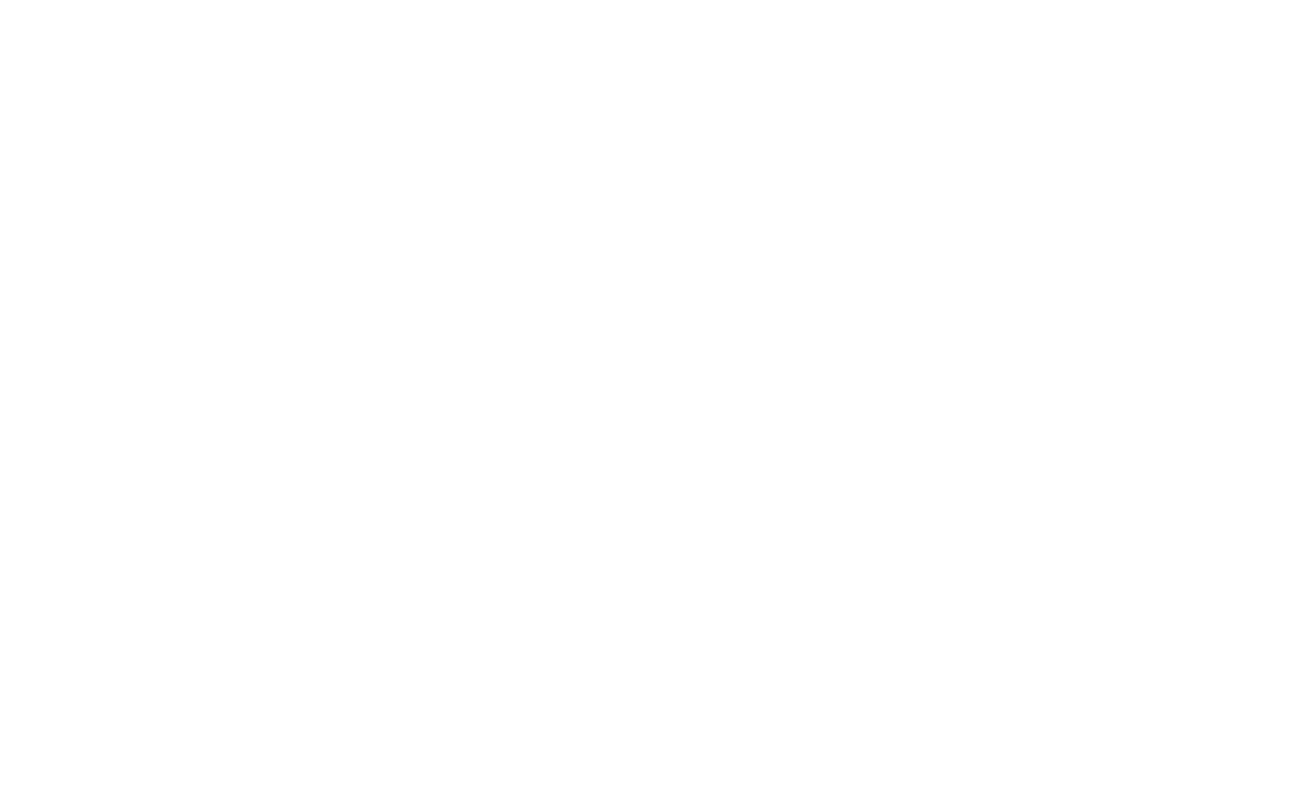
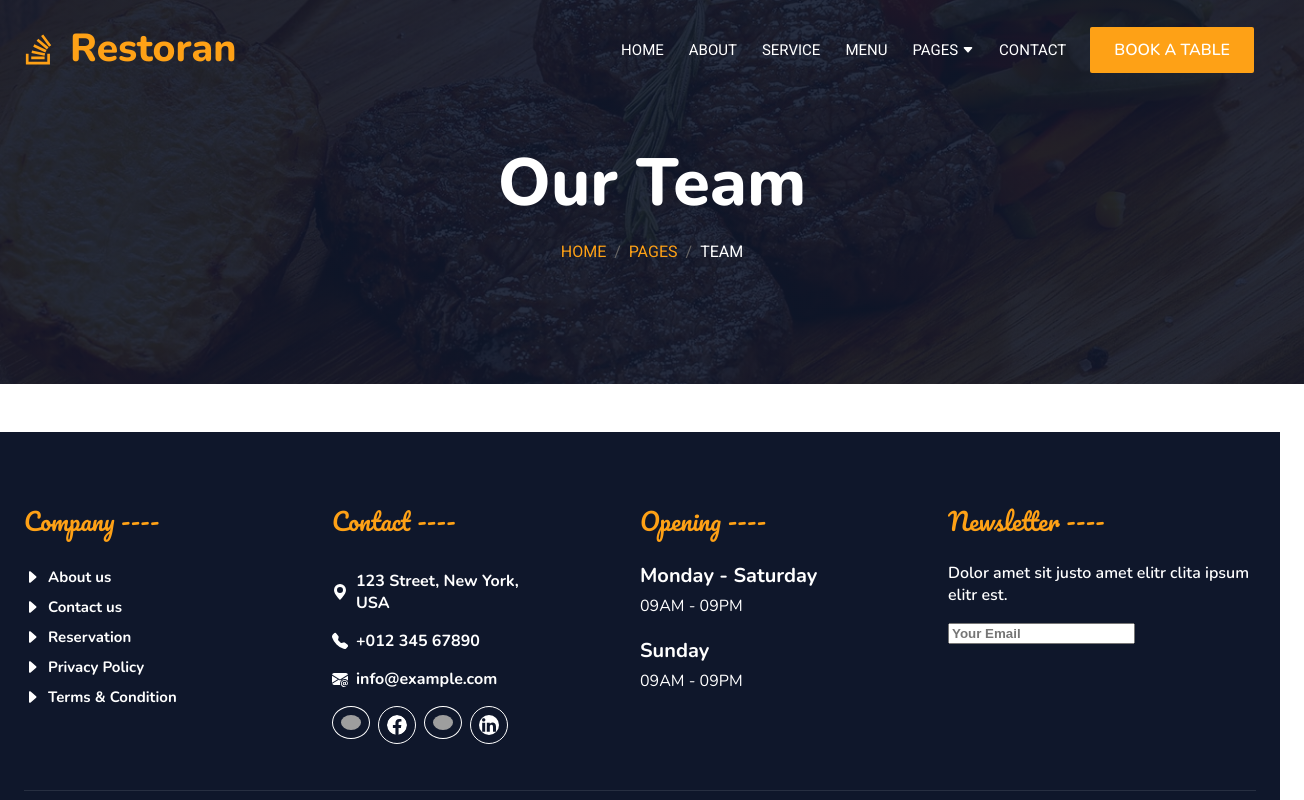
Before and after one commit to marcospinelli7/dojo-exercise-restaurant, a React (Create React App) app: page /team in a window 1280 px wide. Before the commit this address had no page. Shown: the top 800 px of the page, 1304 px wide, since content can reach past the window. Built offline with nearby package versions, Linux system fonts and the light colour scheme; grey boxes are pictures that could not be loaded; the HTML template or start-up script is replaced by a standard one.

Commit message:
Set up all app pages, set all available routes on the Navbar

```diff
--- a/src/App.js
+++ b/src/App.js
@@ -4,15 +4,21 @@ import { BrowserRouter, Routes, Route } from "react-router-dom";
 //components
 import { PageLayout } from "./components";
 //pages
-import { About, Homepage } from "./pages";
+import { AboutPage, BookingPage, ContactPage, Homepage, MenuPage, ServicePage, TeamPage, TestimonialPage } from "./pages";
 
 function App() {
   return (
     <BrowserRouter>
       <Routes>
         <Route path="/" element={<PageLayout />}>
-        <Route index element={<Homepage />} />
-        <Route path="/about" element={<About />} />
+          <Route index element={<Homepage />} />
+          <Route path="/about" element={<AboutPage />} />
+          <Route path="/service" element={<ServicePage />} />
+          <Route path="/menu" element={<MenuPage />} />
+          <Route path="/testimonial" element={<TestimonialPage />} />
+          <Route path="/booking" element={<BookingPage />} />
+          <Route path="/team" element={<TeamPage />} />
+          <Route path="/contact" element={<ContactPage />} />
         </Route>
       </Routes>
     </BrowserRouter>
--- a/src/components/Navbar/Navbar.jsx
+++ b/src/components/Navbar/Navbar.jsx
@@ -24,9 +24,9 @@ const Navbar = () => {
       <div className="navbar-links">
         <ul>
           <li><Link className="nav-item" to="/">Home</Link></li>
-          <li><Link className="nav-item" to="/">About</Link></li>
-          <li><Link className="nav-item" to="/">Service</Link></li>
-          <li><Link className="nav-item" to="/">Menu</Link></li>
+          <li><Link className="nav-item" to="/about">About</Link></li>
+          <li><Link className="nav-item" to="/service">Service</Link></li>
+          <li><Link className="nav-item" to="/menu">Menu</Link></li>
           <li>
             <div className="navbar-dropdown" onMouseEnter={() => { setIsDropdownOpen(false)}} onMouseLeave={() => {
             setTimeout(() => {
@@ -38,17 +38,18 @@ const Navbar = () => {
               </div>
               {!isDropdownOpen ? (
                 <div className="dropdown">
-                <Link className="nav-item" to="/">Booking</Link>
-                <Link className="nav-item" to="/">Our Team</Link>
-                <Link className="nav-item" to="/">Testimonial</Link>
+                <Link className="nav-item" to="/booking">Booking</Link>
+                <Link className="nav-item" to="/team">Our Team</Link>
+                <Link className="nav-item" to="/testimonial">Testimonial</Link>
                 </div>
               ) : ""}
             </div>
           </li>
-          <li><Link className="nav-item" to="/">Contact</Link></li>
+          <li><Link className="nav-item" to="/contact">Contact</Link></li>
         </ul>
         <Link
-          className="action-btn">
+          className="action-btn"
+          to="/booking">
             Book a table
         </Link>
       </div>
@@ -61,9 +62,9 @@ const Navbar = () => {
               <div className="navbar-responsive-links">
               <ul>
                 <li><Link className="nav-item" to="/">Home</Link></li>
-                <li><Link className="nav-item" to="/">About</Link></li>
-                <li><Link className="nav-item" to="/">Service</Link></li>
-                <li><Link className="nav-item" to="/">Menu</Link></li>
+                <li><Link className="nav-item" to="/about">About</Link></li>
+                <li><Link className="nav-item" to="/service">Service</Link></li>
+                <li><Link className="nav-item" to="/menu">Menu</Link></li>
                 <li>
                   <div className="navbar-dropdown" onClick={toogleDropdown}>
                     <div className='nav-title nav-item'>
@@ -72,17 +73,18 @@ const Navbar = () => {
                     </div>
                     {!isDropdownOpen ? (
                       <div className="dropdown">
-                      <Link className="nav-item" to="/">Booking</Link>
-                      <Link className="nav-item" to="/">Our Team</Link>
-                      <Link className="nav-item" to="/">Testimonial</Link>
+                      <Link className="nav-item" to="/booking">Booking</Link>
+                      <Link className="nav-item" to="/team">Our Team</Link>
+                      <Link className="nav-item" to="/testimonial">Testimonial</Link>
                       </div>
                     ) : ""}
                   </div>
                 </li>
-                <li><Link className="nav-item" to="/">Contact</Link></li>
+                <li><Link className="nav-item" to="/contact">Contact</Link></li>
               </ul>
               <Link
-                className="action-btn mb-16">
+                className="action-btn mb-16"
+                to="/booking">
                   Book a table
               </Link>
             </div>
--- a/src/pages/About/About.jsx
+++ /dev/null
@@ -1,13 +0,0 @@
-import React from 'react'
-import { HeroSection } from '../../components'
-
-const About = () => {
-  return (
-    <HeroSection
-      pageTitle="About Us"
-      pagePath="about"
-    />
-  )
-}
-
-export default About
--- /dev/null
+++ b/src/pages/AboutPage/AboutPage.jsx
@@ -0,0 +1,15 @@
+import React from 'react'
+import { HeroSection } from '../../components'
+
+const AboutPage = () => {
+  return (
+    <>
+      <HeroSection
+        pageTitle="About Us"
+        pagePath="about"
+      />
+    </>
+  )
+}
+
+export default AboutPage
--- /dev/null
+++ b/src/pages/BookingPage/BookingPage.jsx
@@ -0,0 +1,15 @@
+import React from 'react'
+import { HeroSection } from '../../components'
+
+const BookingPage = () => {
+  return (
+    <>
+    <HeroSection
+        pageTitle="Booking"
+        pagePath="booking"
+    />
+</>
+  )
+}
+
+export default BookingPage
--- /dev/null
+++ b/src/pages/ContactPage/ContactPage.jsx
@@ -0,0 +1,15 @@
+import React from 'react'
+import { HeroSection } from '../../components'
+
+const ContactPage = () => {
+  return (
+    <>
+        <HeroSection
+            pageTitle="Contact"
+            pagePath="contact"
+        />
+    </>
+  )
+}
+
+export default ContactPage
--- /dev/null
+++ b/src/pages/MenuPage/MenuPage.jsx
@@ -0,0 +1,15 @@
+import React from 'react'
+import { HeroSection } from '../../components'
+
+const MenuPage = () => {
+  return (
+    <>
+        <HeroSection
+            pageTitle="Menu"
+            pagePath="menu"
+        />
+    </>
+  )
+}
+
+export default MenuPage
--- /dev/null
+++ b/src/pages/ServicePage/ServicePage.jsx
@@ -0,0 +1,15 @@
+import React from 'react'
+import { HeroSection } from '../../components'
+
+const ServicePage = () => {
+  return (
+    <>
+      <HeroSection
+          pageTitle="Service"
+          pagePath="service"
+      />
+    </>
+  )
+}
+
+export default ServicePage
--- /dev/null
+++ b/src/pages/TeamPage/TeamPage.jsx
@@ -0,0 +1,15 @@
+import React from 'react'
+import { HeroSection } from '../../components'
+
+const TeamPage = () => {
+  return (
+    <>
+        <HeroSection
+            pageTitle="Our Team"
+            pagePath="team"
+        />
+    </>
+  )
+}
+
+export default TeamPage
--- /dev/null
+++ b/src/pages/TestimonialPage/TestimonialPage.jsx
@@ -0,0 +1,15 @@
+import React from 'react'
+import { HeroSection } from '../../components'
+
+const TestimonialPage = () => {
+  return (
+    <>
+        <HeroSection
+            pageTitle="Testimonial"
+            pagePath="testimonial"
+        />
+    </>
+  )
+}
+
+export default TestimonialPage
```
Also changed, not shown: src/pages/index.js (+14 -2 lines).
